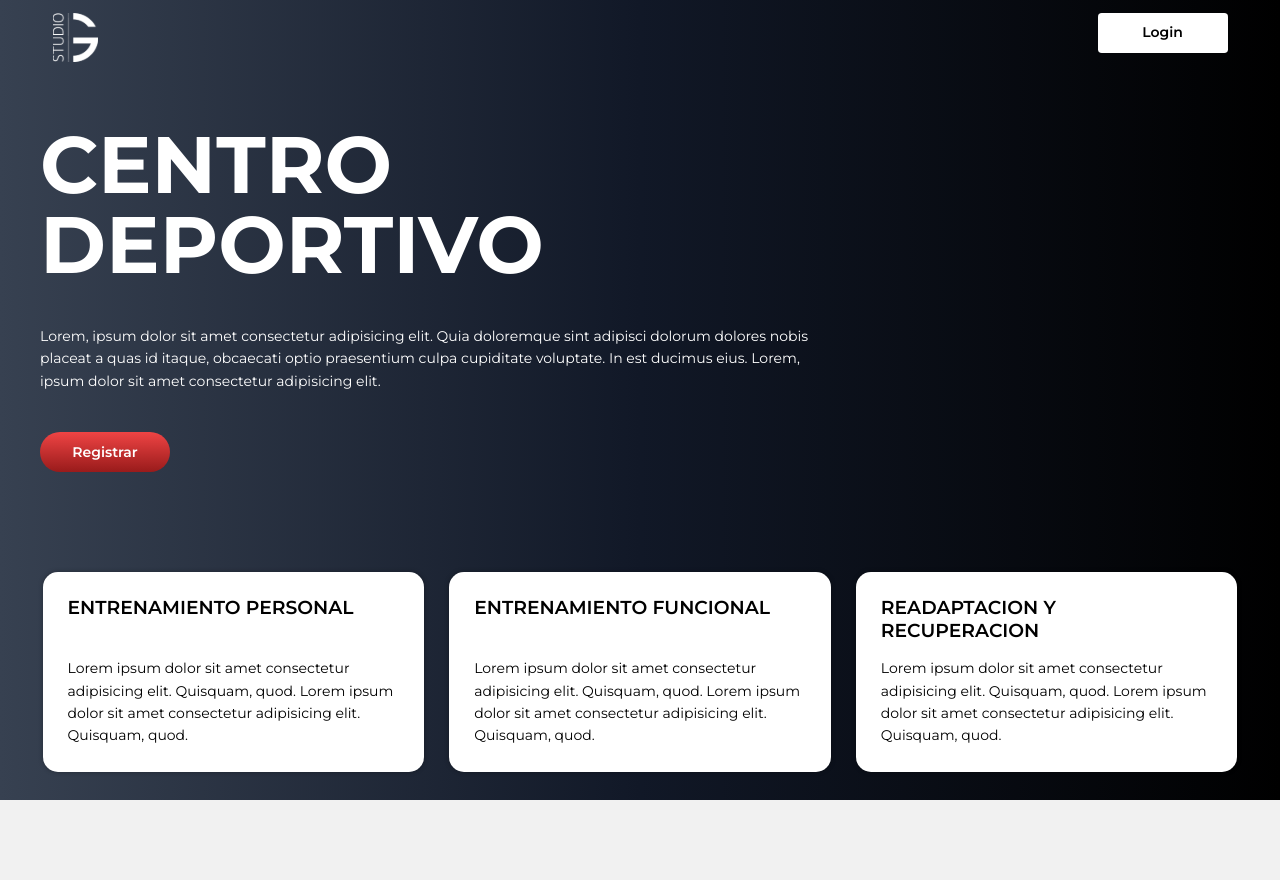
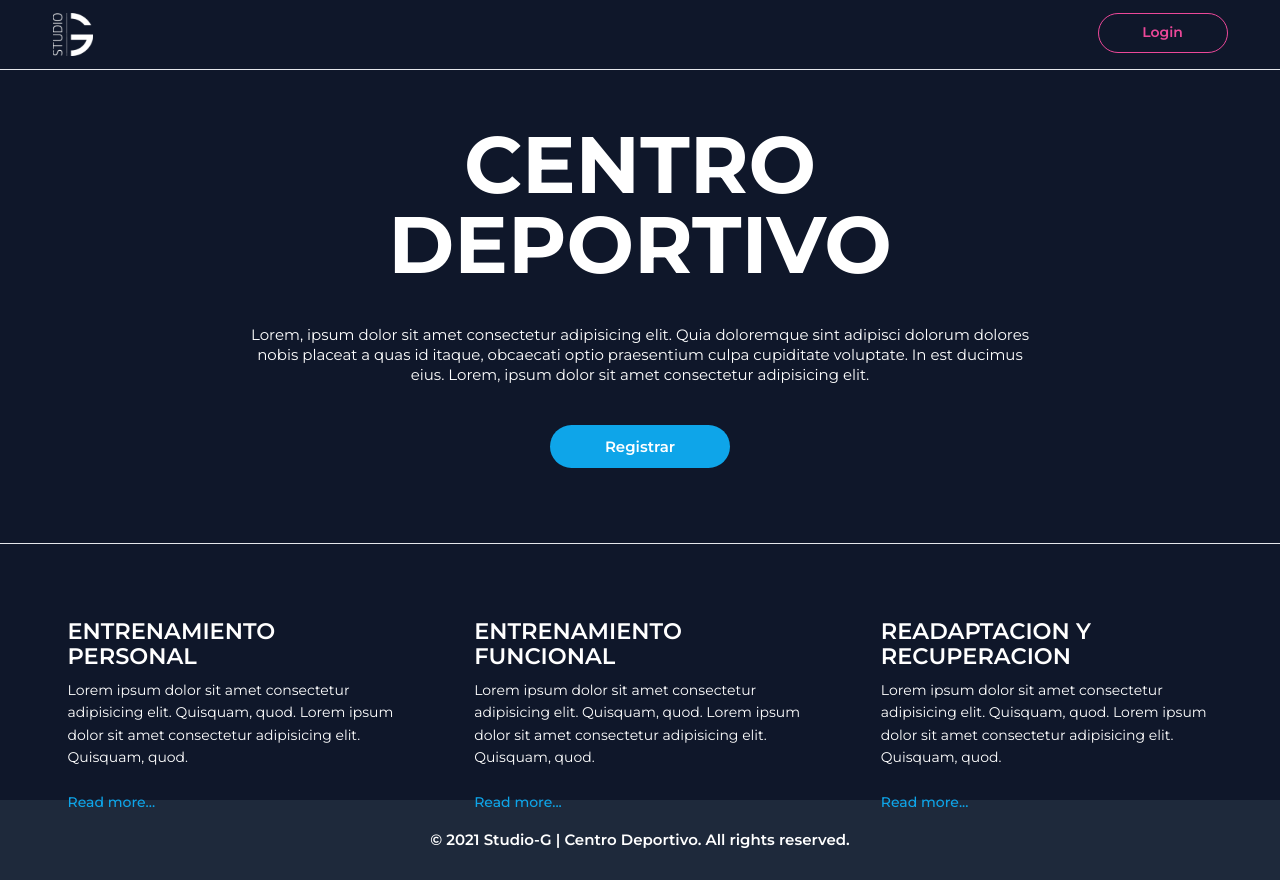
Before and after one commit to requiemcreatif/studio-g-website, a Next.js app: page / in a window 1280 px wide. Before the commit the page ends 822 px from the top, so only its background shows below. Built offline with nearby package versions, Linux system fonts and the light colour scheme; a web font is replaced by a local one.

Commit message:
new changes

```diff
--- a/components/MainHeader.js
+++ b/components/MainHeader.js
@@ -3,12 +3,12 @@ import Logo from "../images/studio-g-white.svg";
 
 const MainHeader = () => {
   return (
-    <div className=" top-0 fixed w-full bg-[transparent]">
-      <div className="  p-5 flex justify-between max-w-[1200px] mx-auto">
+    <div className=" top-0 fixed w-full bg-slate-900 border-b-[0.5px]">
+      <div className="  px-5 py-5 flex justify-between max-w-[1200px] mx-auto">
         <nav className=" ">
-          <Image src={Logo} alt="Logo Studio G" width={45} height={50} />
+          <Image src={Logo} alt="Logo Studio G" width={40} height={50} />
         </nav>
-        <button className="  bg-[#ffffff] rounded-md px-5 h-16 w-52 font-semibold text-blackl">
+        <button className=" border-pink-500 border bg-[#transparent] rounded-full px-5 h-16 w-52 font-semibold text-pink-500">
           Login
         </button>
       </div>
--- a/pages/dashboard/index.js
+++ b/pages/dashboard/index.js
@@ -15,7 +15,7 @@ function Dashboard({ users }) {
           type="text"
         />
       </div>
-      <div className=" grid grid-cols-1 gap-10 lg:grid-cols-3 p-5 lg:max-w-[1500px] mx-auto mt-20">
+      <div className=" grid grid-cols-1 gap-10 lg:grid-cols-3 p-5 lg:max-w-[1500px] mx-auto mt-20 lg:px-10">
         {memoizedUsers.map((user) => (
           <div key={user._id}>
             <UserList user={user} />
--- a/pages/index.js
+++ b/pages/index.js
@@ -1,33 +1,32 @@
-import Image from "next/image";
 import Link from "next/link";
-import Logo from "../images/logo-black.svg";
 import MainHeader from "@/components/MainHeader";
 
 export default function Home() {
   return (
-    <div className=" h-screen">
+    <div className=" h-screen bg-[#1e293b] ">
       <MainHeader />
-      <main className=" lg:py-10 h-[auto] bg-gradient-to-r from-gray-700 via-gray-900 to-black  lg:h-screen ">
-        <section className=" pt-20">
-          <div className=" lg:px-0 grid grid-cols-1 max-w-[1200px] gap-16 mx-auto rounded-[25px] py-20 px-10">
-            <div className="grid grid-cols-1 max-w-7xl">
+      <main className=" lg:py-10 h-[auto] lg:h-screen bg-slate-900">
+        <section className=" pt-20 border-b-[0.5px]">
+          <div className=" lg:px-0 grid grid-cols-1 max-w-[1200px] gap-16 mx-auto py-20 px-10">
+            <div className=" mx-auto grid grid-cols-1 max-w-7xl">
               <div className=" ">
-                <h1 className="text-white text-7xl lg:text-9xl font-bold">CENTRO DEPORTIVO</h1>
+                <h1 className="text-white text-7xl text-center lg:text-9xl lg:text-center  font-bold">
+                  CENTRO DEPORTIVO
+                </h1>
               </div>
             </div>
-            <div className=" grid grid-cols-1 max-w-7xl gap-16">
-              <p className="text-white text-left">
+            <div className=" grid grid-cols-1 max-w-7xl gap-16 mx-auto">
+              <h3 className="text-white text-center text-2xl ">
                 Lorem, ipsum dolor sit amet consectetur adipisicing elit. Quia doloremque sint
                 adipisci dolorum dolores nobis placeat a quas id itaque, obcaecati optio praesentium
                 culpa cupiditate voluptate. In est ducimus eius. Lorem, ipsum dolor sit amet
                 consectetur adipisicing elit.
-              </p>
-              <div>
+              </h3>
+              <div className=" mx-auto pb-10">
                 <Link href="/register">
                   <button
-                    className=" hover:scale-105 cursor-pointer transition-all duration-300
-                  bg-gradient-to-b from-red-500 to-red-800
-                   text-white rounded-full px-5 h-[40px] w-52 font-semibold">
+                    className=" hover:scale-105 cursor-pointer transition-all duration-300 text-2xl
+                  bg-sky-500 text-white rounded-full px-7 h-[43px] w-[180px] font-semibold">
                     Registrar
                   </button>
                 </Link>
@@ -36,10 +35,10 @@ export default function Home() {
           </div>
         </section>
 
-        <section className=" px-10 py-20 grid lg:px-1 lg:grid-cols-3 gap-10 max-w-[1200px] mx-auto ">
-          <div className="shadow-[0_0_5px_rgba(0,0,0,0.3)] hover:scale-105 hover:rounded-none cursor-pointer transition-all duration-500 rounded-[15px] p-10 h-80 grid grid-rows-[40%_60%] bg-white">
-            <div>
-              <h2 className="font-semibold text-3xl uppercase">Entrenamiento Personal</h2>
+        <section className=" px-10 pt-20 grid lg:px-1 lg:grid-cols-3 gap-10 max-w-[1200px] mx-auto text-white  ">
+          <div className=" hover:scale-105 cursor-pointer transition-all duration-500 p-10 h-[auto] grid grid-rows-[30%_50%_20%] hover:bg-[#1e293b] hover:rounded-xl">
+            <div className="">
+              <h2 className="font-semibold text-4xl uppercase pb-5">Entrenamiento Personal</h2>
             </div>
             <div>
               <p className="">
@@ -47,11 +46,14 @@ export default function Home() {
                 dolor sit amet consectetur adipisicing elit. Quisquam, quod.
               </p>
             </div>
+            <div className=" py-5 font-medium text-sky-500">
+              <button>Read more...</button>
+            </div>
           </div>
 
-          <div className="shadow-[0_0_5px_rgba(0,0,0,0.3)] hover:scale-105 hover:rounded-none cursor-pointer transition-all duration-500 rounded-[15px] p-10 h-80 grid grid-rows-[40%_60%] bg-white">
+          <div className=" hover:scale-105 cursor-pointer transition-all duration-500 p-10 h-[auto] grid grid-rows-[30%_50%_20%] hover:bg-[#1e293b] hover:rounded-xl">
             <div>
-              <h2 className="font-semibold text-3xl uppercase">Entrenamiento Funcional</h2>
+              <h2 className="font-semibold text-4xl uppercase">Entrenamiento Funcional</h2>
             </div>
             <div>
               <p className="">
@@ -59,10 +61,13 @@ export default function Home() {
                 dolor sit amet consectetur adipisicing elit. Quisquam, quod.
               </p>
             </div>
+            <div className=" py-5 font-medium text-sky-500">
+              <button>Read more...</button>
+            </div>
           </div>
-          <div className="shadow-[0_0_5px_rgba(0,0,0,0.3)] hover:scale-105 hover:rounded-none cursor-pointer transition-all duration-500 rounded-[15px] p-10 h-80 grid grid-rows-[40%_60%] bg-white">
+          <div className=" hover:scale-105 cursor-pointer transition-all duration-500 p-10 h-[auto] grid grid-rows-[30%_50%_20%] hover:bg-[#1e293b] hover:rounded-xl">
             <div>
-              <h2 className="font-semibold text-3xl uppercase">Readaptacion y recuperacion</h2>
+              <h2 className="font-semibold text-4xl uppercase">Readaptacion y recuperacion</h2>
             </div>
             <div>
               <p className="">
@@ -70,11 +75,26 @@ export default function Home() {
                 dolor sit amet consectetur adipisicing elit. Quisquam, quod.
               </p>
             </div>
+            <div className=" py-5 font-medium text-sky-500">
+              <button>Read more...</button>
+            </div>
           </div>
         </section>
       </main>
+      <footer>
+        <div className="bg-[#1e293b] h-[80px]">
+          <div className="flex justify-center items-center h-full">
+            <p className="text-white text-center text-2xl font-semibold">
+              © 2021 Studio-G | Centro Deportivo. All rights reserved.
+            </p>
+          </div>
+        </div>
+      </footer>
     </div>
   );
 }
 
 // bg-[#febf13] yellow
+//shadow-[0_0_5px_rgba(0,0,0,0.3)]
+// bg-slate-900
+//bg-[#1e293b] dark blue
```
